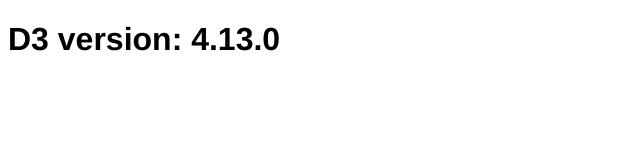
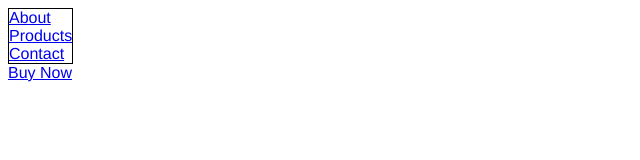
Before and after one commit to mtham8/D3Sandbox, a website: page client/index.html in a window 1280 px wide. Shown: the whole page, without its empty margins (0-640 px from the left). Drawn offline with nearby package versions, Linux system fonts and the light colour scheme.

Commit message:
D3V4: add attrs to elements via d3

```diff
--- a/client/app.js
+++ b/client/app.js
@@ -1,4 +1,4 @@
-document.body.innerHTML = `<h1>D3 version: ${d3.version}</h1>`;
+// document.body.innerHTML = `<h1>D3 version: ${d3.version}</h1>`;
 
 // linear scale ==> takes a continous input `domain` and maps it to a continuous output `range`, while maintaining proportions
 const linearScale = d3.scaleLinear()
@@ -58,3 +58,16 @@
   // console.log('this is set of unique values ==> ', ages.values())
 })
 // console.log(dataJSON)
+
+const div = d3.select('div')
+// to select multiple items ==> d3.selectAll
+// console.log(div.nodes())
+const divLinks = div.selectAll('a')
+// console.log(divLinks.nodes())
+// alternatively ==> console.log(d3.selectAll('div a').nodes()) // [a, a, a]
+const actionLink = d3.select('.action')
+// console.log(actionLink.nodes())
+const secondLink = d3.select('a:nth-child(2)')
+// add an attribute to an element
+secondLink.attr('href', 'http://google.com')
+console.log(secondLink.nodes())
--- a/client/index.html
+++ b/client/index.html
@@ -1,11 +1,21 @@
 <!DOCTYPE html>
 <html>
   <head>
+    <meta charset="UTF-8">
     <title>D3 Sandbox</title>
     <link rel="stylesheet" type="text/css" href="styles.css" />
     <script src="./lib/d3/build/d3.min.js"></script>
   </head>
   <body>
+
+    <div class="title">
+      <a href="#">About</a>
+      <a href="#">Products</a>
+      <a href="#">Contact</a>
+    </div>
+
+    <a class="action" href="#">Buy Now</a>
+
     <script src="app.js"></script>
   </body>
 </html>
--- a/client/styles.css
+++ b/client/styles.css
@@ -7,11 +7,11 @@
   text-align: center;
 }
 
-/*div.bar {
-    display: inline-block;
-    width: 20px;
-    height: 75px;
-    background-color: teal;
-    margin-right: 2px;
+div {
+  display: inline-block;
+  border: 1px solid black;
 }
-*/
+
+a {
+  display: block;
+}
```
